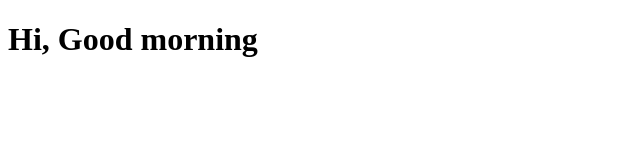
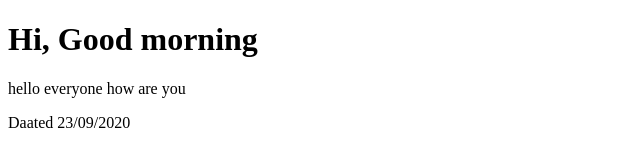
Before and after one commit to besalelukommu/Node-JS, a plain HTML site: page index.html in a window 1280 px wide. Shown: the whole page, without its empty margins (0-640 px from the left). Drawn offline with Linux system fonts and the light colour scheme.

Commit message:
second commmit

```diff
--- a/index.html
+++ b/index.html
@@ -7,5 +7,7 @@
 </head>
 <body>
     <h1>Hi, Good morning </h1>
+    <p>hello everyone how are you</p>
+    <p>Daated 23/09/2020</p>
 </body>
 </html>
```
